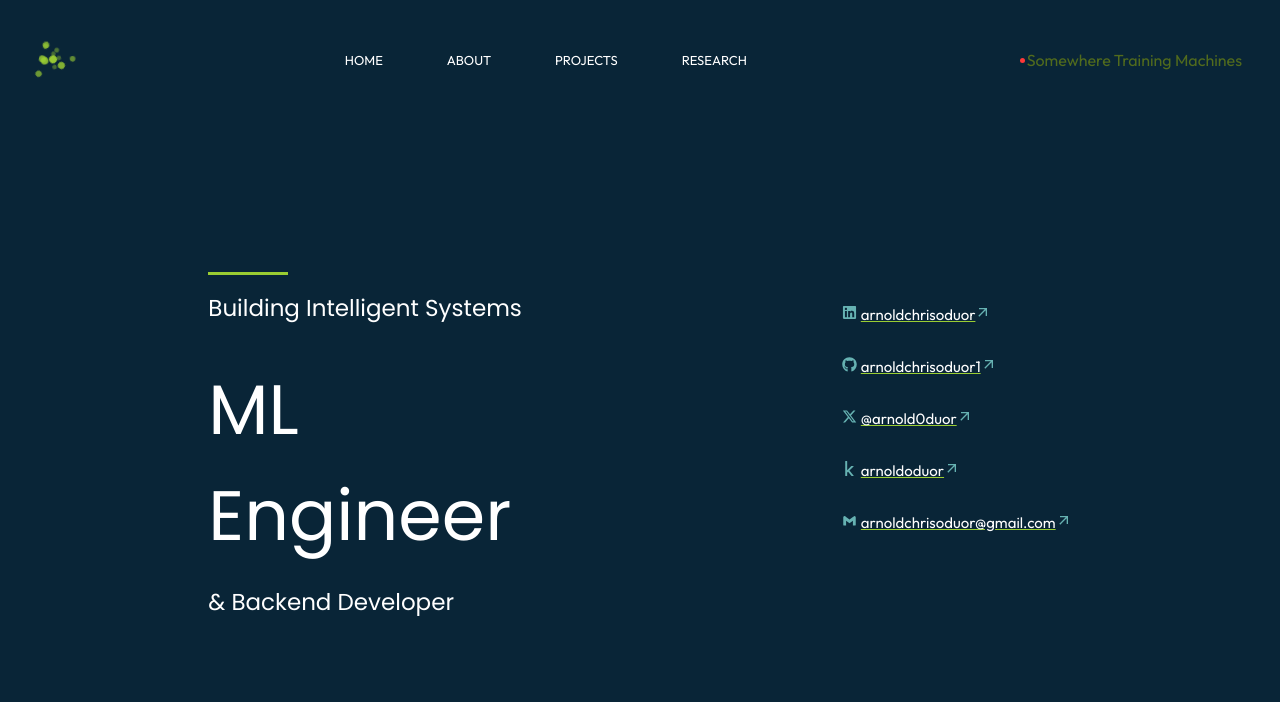
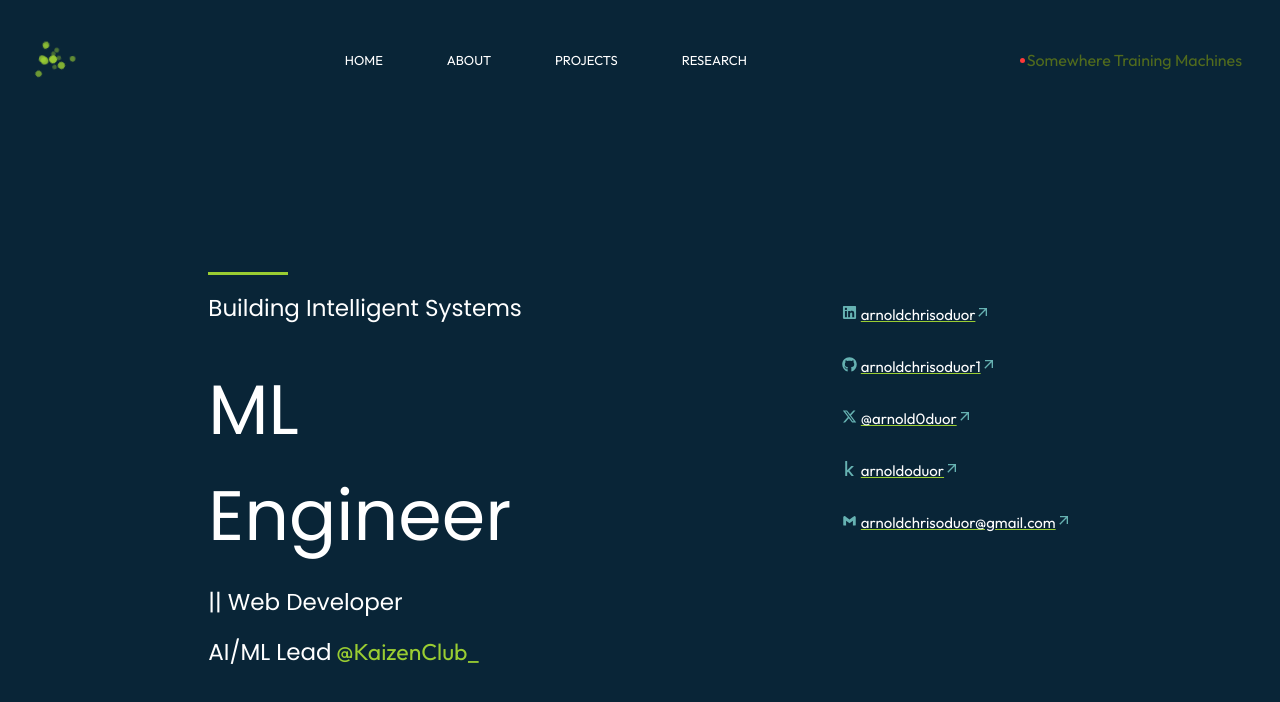
Before and after one commit to arnoldchrisoduor1/portfolio, a React (Vite) app: page / in a window 1280 px wide. Shown: the top 702 px of the page. Built offline with nearby package versions, Linux system fonts and the light colour scheme.

Commit message:
update positions

```diff
--- a/src/components/Hero/hero.jsx
+++ b/src/components/Hero/hero.jsx
@@ -17,7 +17,8 @@ const Hero = () => {
                 <div className="bar"></div>
                 <p className="sub__header">Building Intelligent Systems</p>
                 <p className="ml__header">ML<br/>Engineer</p>
-                <p className="sub__header">& Backend Developer</p>
+                <p className="sub__header">|| Web Developer</p>
+                <p className="sub__header">AI/ML Lead<a href="https://x.com/KaizenClub_" style={{color: "yellowgreen"}}> @KaizenClub_</a></p>
             </div>
 
             <div className="hero__cta">
```
